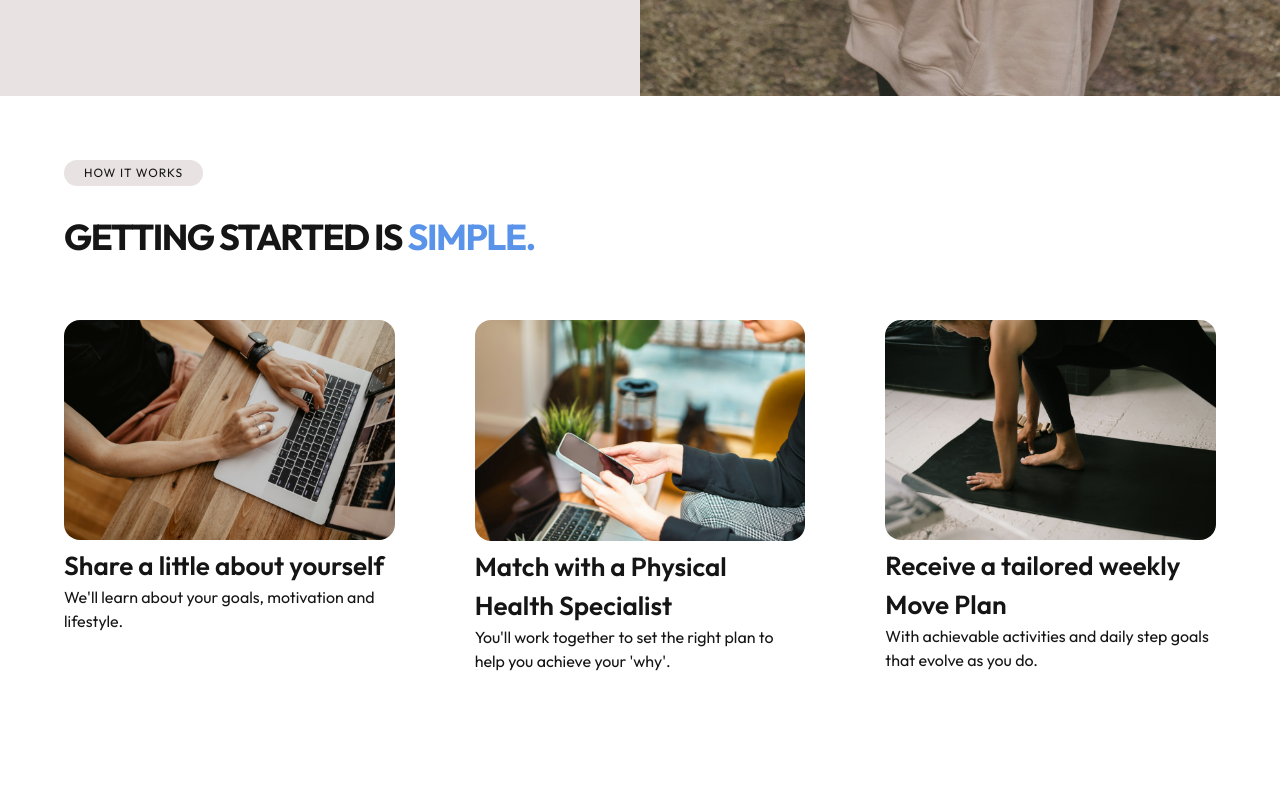
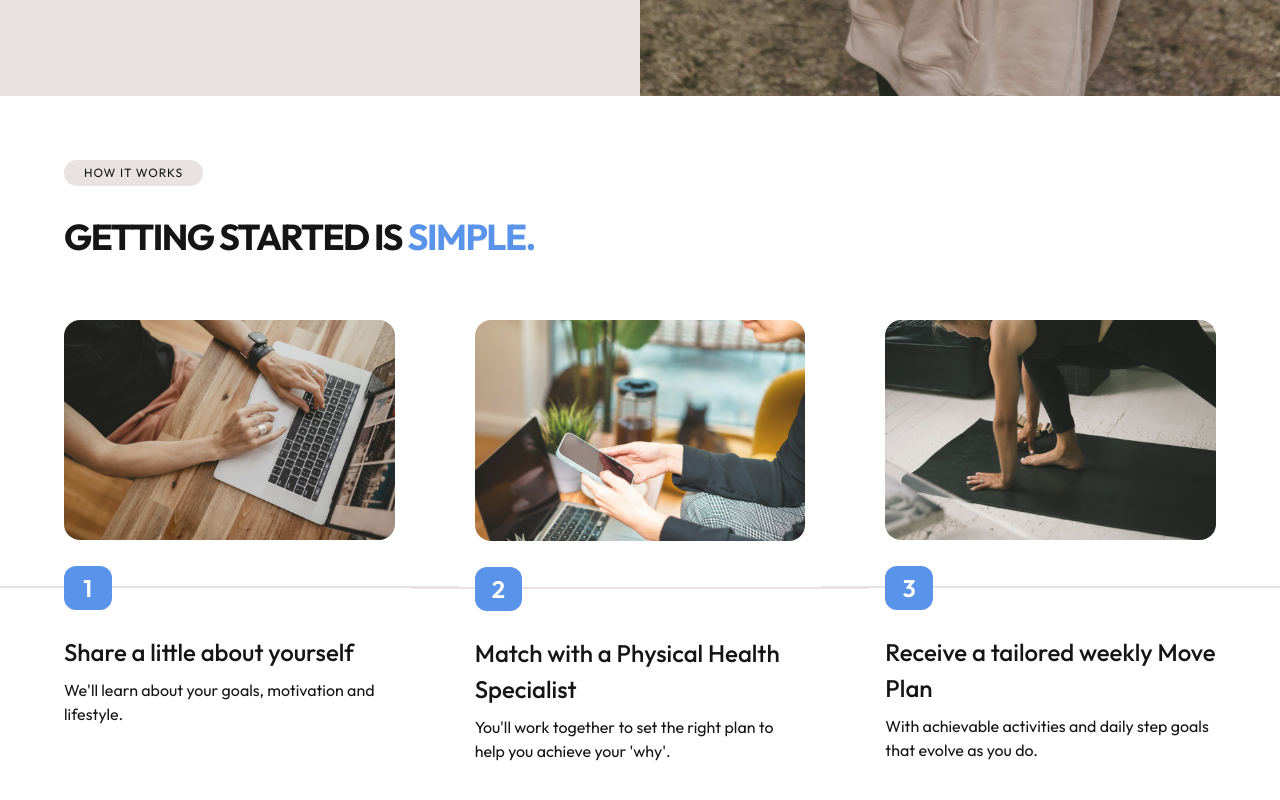
Before and after one commit to ebmoutinho/sword-move, a React (Vite) app: page / in a window 1280 px wide. Shown: the part 704-1504 px from the top of the page. Before the commit the page ends 1441 px from the top, so only its background shows below. Built offline with nearby package versions, Linux system fonts and the light colour scheme.

Commit message:
SH-010: Card styles

```diff
--- a/src/components/atoms/pill/Pill.styles.ts
+++ b/src/components/atoms/pill/Pill.styles.ts
@@ -1,11 +1,31 @@
 import styled from "styled-components";
 
-export const PillWrapper = styled.div`
+interface PillWrapperStylingProps {
+    color?: string;
+    backgroundColor?: string;
+    fontSize?: string;
+    fontWeight?: string;
+    padding?: string;
+    borderRadius?: string;
+    letterSpacing?: string;
+}
+
+export const PillWrapper = styled.div.withConfig({
+    shouldForwardProp: (prop) =>
+        !["backgroundColor", "fontSize", "borderRadius", "letterSpacing", "fontWeight"].includes(
+            prop,
+        ),
+})<PillWrapperStylingProps>`
     display: flex;
-    background-color: var(--color-grey-light);
-    padding: var(--spacing-4) var(--spacing-20);
-    border-radius: var(--spacing-16);
+    justify-content: center;
+    color: ${({ color }) => (color ? color : "var(--color-black)")};
+    background-color: ${({ backgroundColor }) =>
+        backgroundColor ? backgroundColor : "var(--color-grey-light)"};
+    padding: ${({ padding }) => (padding ? padding : "var(--spacing-4) var(--spacing-20)")};
+    border-radius: ${({ borderRadius }) => (borderRadius ? borderRadius : "var(--spacing-16)")};
     width: fit-content;
-    font-size: 0.75rem; //12px
-    letter-spacing: 0.0625rem; //1px
+    min-width: 3ch; //min-width based on character width
+    font-size: ${({ fontSize }) => (fontSize ? fontSize : "0.75rem")}; //12px
+    letter-spacing: ${({ letterSpacing }) => (letterSpacing ? letterSpacing : "unset")}; //1px
+    font-weight: ${({ fontWeight }) => (fontWeight ? fontWeight : "400")};
 `;
--- a/src/components/atoms/pill/Pill.tsx
+++ b/src/components/atoms/pill/Pill.tsx
@@ -4,10 +4,41 @@ import { PillWrapper } from "./Pill.styles";
 
 interface PillProps {
     children: ReactNode;
+    color?: string;
+    backgroundColor?: string;
+    fontSize?: string;
+    fontWeight?: string;
+    padding?: string;
+    letterSpacing?: string;
+    borderRadius?: string;
 }
 
-const Pill: React.FC<PillProps> = ({ children }) => {
-    return <PillWrapper data-testid="pill">{children}</PillWrapper>;
+const Pill: React.FC<PillProps> = ({
+    children,
+    color,
+    backgroundColor,
+    padding,
+    borderRadius,
+    fontSize,
+    fontWeight,
+    letterSpacing,
+    ...remainingProps
+}) => {
+    return (
+        <PillWrapper
+            data-testid="pill"
+            color={color}
+            backgroundColor={backgroundColor}
+            padding={padding}
+            borderRadius={borderRadius}
+            fontSize={fontSize}
+            fontWeight={fontWeight}
+            letterSpacing={letterSpacing}
+            {...remainingProps}
+        >
+            {children}
+        </PillWrapper>
+    );
 };
 
 export default Pill;
--- a/src/components/molecules/card/Card.styles.ts
+++ b/src/components/molecules/card/Card.styles.ts
@@ -1,15 +1,46 @@
 import styled from "styled-components";
 
-export const CardWrapper = styled.div``;
+import Pill from "../../atoms/pill/Pill";
+
+export const CardWrapper = styled.div`
+    display: flex;
+    flex-direction: column;
+    gap: 46px;
+`;
 
 export const Image = styled.img`
     width: 100%;
     border-radius: var(--spacing-16);
+    filter: opacity(0.9);
+`;
+
+export const LineSeparatorAndPillWrapper = styled.div`
+    display: flex;
+    flex-direction: column;
+    position: relative;
+`;
+
+export const StyledPill = styled(Pill)`
+    position: absolute;
+    top: calc(-1 * var(--spacing-20));
+`;
+
+export const LineSeparator = styled.div`
+    width: calc(100% + var(--spacing-128));
+    height: var(--spacing-2);
+    background-color: var(--color-grey-light);
+    transform: translateX(calc(-1 * var(--spacing-64)));
+`;
+
+export const TextWrapper = styled.div`
+    display: flex;
+    flex-direction: column;
+    gap: var(--spacing-8);
 `;
 
 export const Title = styled.h3`
-    font-size: 1.625rem; //26px
-    font-weight: 600;
+    font-size: 1.5rem; //24px
+    font-weight: 500;
 `;
 
-export const Description = styled.p``;
+export const Description = styled.p``; //remove and add a <p></p>
--- a/src/components/molecules/card/Card.tsx
+++ b/src/components/molecules/card/Card.tsx
@@ -1,19 +1,49 @@
 import React from "react";
 
-import { CardWrapper, Image, Description, Title } from "./Card.styles";
+import Pill from "../../atoms/pill/Pill";
+
+import {
+    CardWrapper,
+    Image,
+    Description,
+    Title,
+    TextWrapper,
+    LineSeparator,
+    LineSeparatorAndPillWrapper,
+    StyledPill,
+} from "./Card.styles";
 
 interface CardProps {
+    id: number;
     image: string;
     title: string;
     description: string;
 }
 
-const Card: React.FC<CardProps> = ({ image, title, description }) => {
+const Card: React.FC<CardProps> = ({ id, image, title, description }) => {
     return (
         <CardWrapper data-testid="card">
             <Image src={image} />
-            <Title>{title}</Title>
-            <Description>{description}</Description>
+
+            <LineSeparatorAndPillWrapper data-test="LineSeparatorAndPillWrapper">
+                <LineSeparator data-test="LineSeparator" />
+
+                <StyledPill
+                    color="var(--color-white)"
+                    backgroundColor="var(--color-blue-light)"
+                    fontSize="var(--spacing-24)"
+                    padding="var(--spacing-4) var(--spacing-16)"
+                    borderRadius="var(--spacing-12)"
+                    fontWeight="600"
+                >
+                    {id}
+                </StyledPill>
+            </LineSeparatorAndPillWrapper>
+
+            <TextWrapper>
+                <Title>{title}</Title>
+                <Description>{description}</Description>
+            </TextWrapper>
         </CardWrapper>
     );
 };
--- a/src/components/organisms/card-book/CardBook.tsx
+++ b/src/components/organisms/card-book/CardBook.tsx
@@ -17,6 +17,7 @@ const CardBook: React.FC<CardBookProps> = ({ cardData }) => {
                 return (
                     <Card
                         key={`${card.id}-${index}`}
+                        id={card.id}
                         image={card.imageUrl}
                         title={card.title}
                         description={card.description}
--- a/src/components/organisms/starting-steps/StartingSteps.tsx
+++ b/src/components/organisms/starting-steps/StartingSteps.tsx
@@ -18,7 +18,7 @@ const StartingSteps: React.FC<StartingStepsProps> = ({ cardData }) => {
     return (
         <StartingStepsWrapper data-testid="stating-steps">
             <PillAndTitleWrapper>
-                <Pill>{PillEnum.Text}</Pill>
+                <Pill letterSpacing="0.0625rem">{PillEnum.Text}</Pill>
 
                 <Title>
                     {StartingStepsEnum.Title01}
--- a/src/styles/spacing.styles.ts
+++ b/src/styles/spacing.styles.ts
@@ -1,6 +1,7 @@
 import { css } from "styled-components";
 
 export default css`
+    --spacing-2: 0.125rem; // 2px
     --spacing-4: 0.25rem; // 4px
     --spacing-6: 0.375rem; // 6px
     --spacing-8: 0.5rem; // 8px
@@ -18,4 +19,10 @@ export default css`
     --spacing-64: 4rem; // 64px
     --spacing-72: 4.5rem; // 72px
     --spacing-80: 5rem; // 80px
+    --spacing-88: 5.5rem; // 88px
+    --spacing-96: 6rem; // 96px
+    --spacing-104: 6.5rem; // 104px
+    --spacing-112: 7rem; // 112px
+    --spacing-120: 7.5rem; // 120px
+    --spacing-128: 8rem; // 128px
 `;
```
